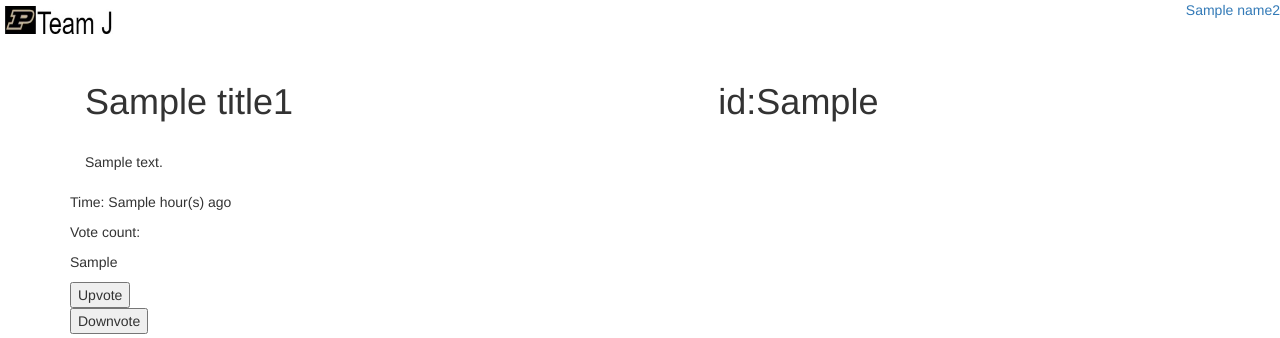
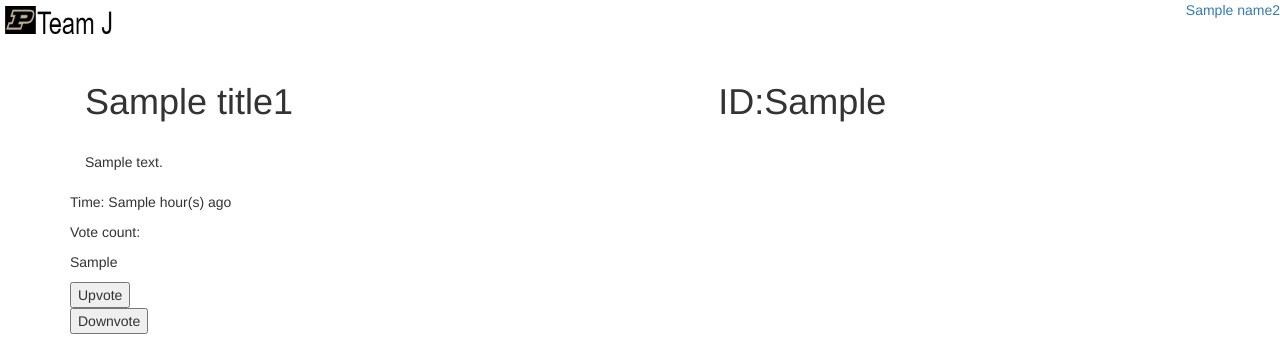
Before and after one commit to jojimmy1/Team-J-Project, a Flask app: template templates/view_post.html in a window 1280 px wide. Shown: the top 338 px of the page. Run offline with Flask 2, Linux system fonts and the light colour scheme; the template is opened without the code that fills it: most values are stand-ins (such as "Sample title", 1, 10 or a date in 2020); some libraries are stand-ins or nearby versions.

Commit message:
Added the overflow fix to read post html

```diff
--- a/templates/view_post.html
+++ b/templates/view_post.html
@@ -2,8 +2,6 @@
 <html lang="en">
 <head>
 	<script src="https://ajax.googleapis.com/ajax/libs/jquery/3.5.1/jquery.min.js"></script>
-	<script>
-	</script>
 	<meta charset="utf-8">
 	<meta name="viewport" content="width=device-width, initial-scale=1">
 	<link rel="stylesheet" href="https://maxcdn.bootstrapcdn.com/bootstrap/3.4.1/css/bootstrap.min.css">
@@ -58,6 +56,13 @@ $(document).ready(function() {
 	});
 });
 </script>
+<style>
+	h1 {
+		white-space: nowrap;
+		overflow: hidden;
+		text-overflow: ellipsis;
+	}
+</style>
 </head>
 
 <body>
@@ -74,7 +79,7 @@ $(document).ready(function() {
 					<h1>{{title1}}</h1>
 				</div>
 				<div class="col-xs-4">
-					<h1>id:{{id1}}</h1>
+					<h1>ID:{{id1}}</h1>
 				</div>
 			</div>
 			<br>
```
Also changed, not shown: static/data/database.db.
